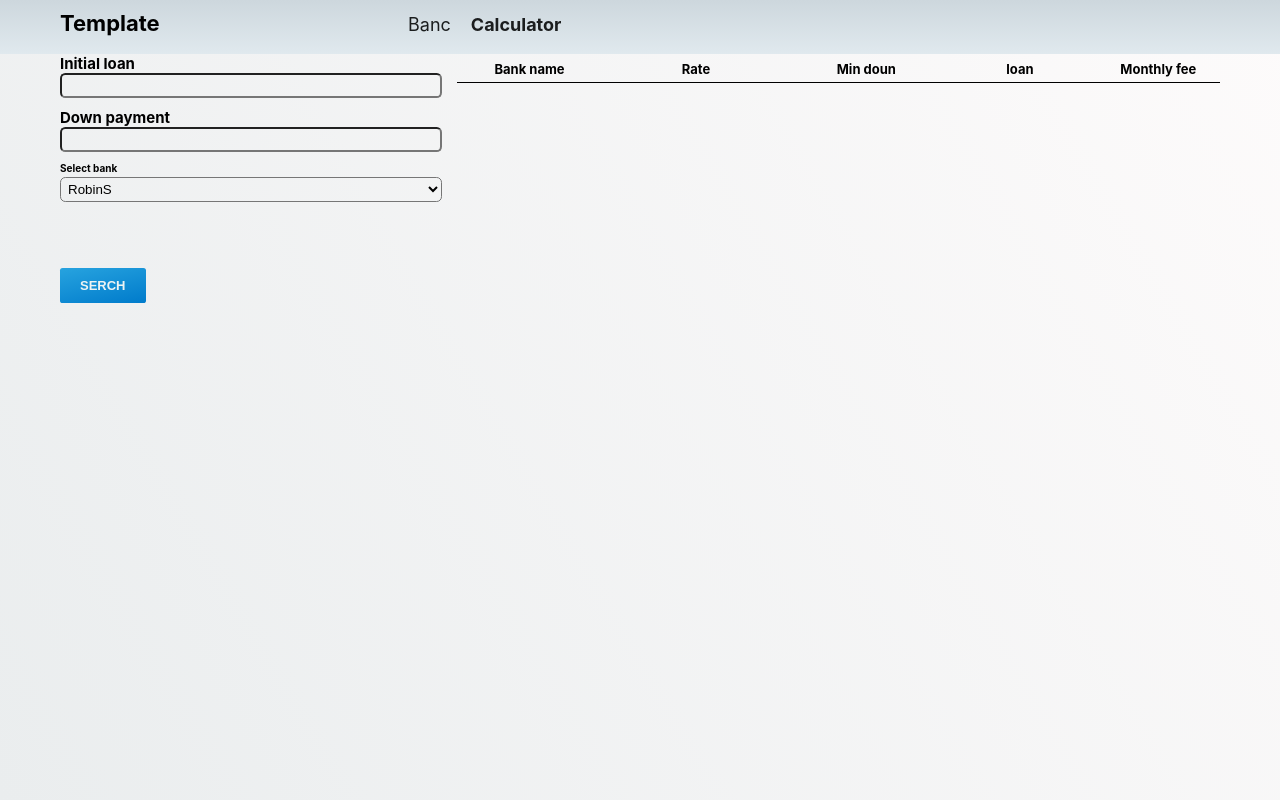
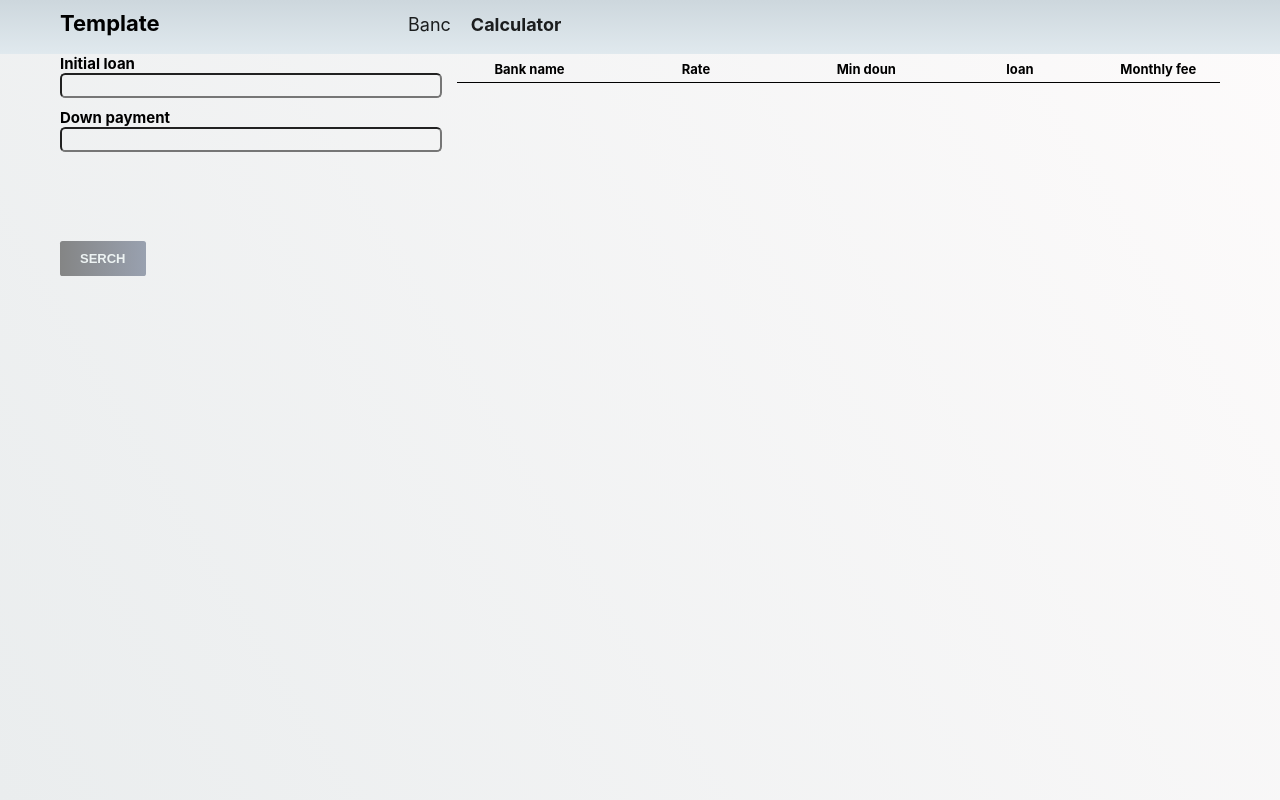
Before and after one commit to sledua/banks-app, a React (Create React App) app: page /calculator in a window 1280 px wide. Built offline with nearby package versions, Linux system fonts and the light colour scheme.

Commit message:
fix:
select component, db ?

```diff
--- a/src/components/Calculator/index.js
+++ b/src/components/Calculator/index.js
@@ -1,9 +1,13 @@
-import React, {useState} from 'react';
+import React, {useEffect, useState} from 'react';
 import './index.scss';
 import Input from '../UI/Input';
 import Button from '../UI/Button';
 import Select from '../UI/Select';
 const Calculator = () => {
+	const [value, setValue] = useState()
+	const [isFormValid, setIsFormValid] = useState(false)
+	const [bank, setBank] = useState({value: ''});
+	//console.log(value)
 	const [inputs, setInputs] = useState({
 		loan: {
 			value: '',
@@ -14,7 +18,7 @@ const Calculator = () => {
 			touched: false,
 			validation: {
 				required: true,
-				minLength: 5
+				minLength: 3
 			}
 		},
 		payment: {
@@ -26,15 +30,44 @@ const Calculator = () => {
 			touched: false,
 			validation: {
 				required: true,
-				minLength: 5
+				minLength: 3
 			}
 		},
 	})
-	const [bank, setBank] = useState({
-		value: 'RobinS'
-	})
-	const onChangeHandler = () => {
+	useEffect(()=>{
+		let isFValid = true;
+		Object.keys(inputs).forEach(name => isFValid = inputs[name].valid && isFValid)
+		setIsFormValid(isFValid)
+	},[inputs])
+	useEffect(() => {
+		const value = JSON.parse(localStorage.getItem('values'));
+		if (value) {
+			setValue(value)
+		}
+	}, [])
 
+	const onChangeHandler = (event, controlInput) => {
+		const forms = {...inputs};
+		const control = {...forms[controlInput]};
+		setInputs((inputs) => ({
+			...inputs,[controlInput]:{...inputs[controlInput], value: event.target.value}
+		}))
+		setInputs((inputs) => ({
+			...inputs,[controlInput]: {...inputs[controlInput], touched : true}
+		}))
+		setInputs((inputs) => ({
+			...inputs,[controlInput]: {...inputs[controlInput], valid: validateControl(event.target.value, control.validation)}
+		}))
+	}
+	const validateControl = (value, validation) => {
+		if(!validation) {
+			return true
+		}
+		let isValid = true;
+		if (validation.minLength) {
+			isValid = value.length >= validation.minLength && isValid
+		}
+		return isValid
 	}
 	const renderInput = () => {
 		return Object.keys(inputs).map((name, index) => {
@@ -53,38 +86,58 @@ const Calculator = () => {
 			)
 		})
 	}
+	const renderSelect = () => {
+		if (value) {
+			const options = Object.keys(value).map((se, index) => {
+				let selectOptions = {
+					value: index,
+					text: value[se][0].banc.value,
+				}
+				return selectOptions;
+			})
+			return (
+					<Select
+						label='Select bank'
+						key={options.value}
+						value={options.value}
+						onChange={selectChengeHendler}
+						options={options}
+					/>
+				)}
+	}
+
 	const renderSore = () => {
+		//забрать перемение after seleck + serch
 
+		//посчитать минимальний взнос
+
+		//посчитать мес платеж
+
+		//собрать статику
 	}
-	const serchHendler = () => {
+	const serchHendler = event => {
+		event.preventDefault()
 
 	}
 	const selectChengeHendler = event => {
-		setBank({value: event.target.value})
+		console.log({value: event.target.value, index: event.target.key})
+		if(!event.target.value){
+			setBank({value: event.target.value})
+		}
+
 	}
 	return (
 		<div className='grid container--calc'>
 			<div className='inputs grid'>
 				<form className='form'>
-				{renderInput()}
-				<Select
-				label='Select bank'
-				value={bank.value}
-				onChange={selectChengeHendler}
-				options={[
-					{text: 'RobinS', value: 1},
-					{text: 'XobinS', value: 2},
-					{text: 'SobinS', value: 3},
-					{text: 'GGobinS', value: 4}
-				]}
-				/>
+					{renderInput()}
+					{renderSelect()}
 				</form>
-
-
 				<div className='group-btn'>
 					<Button
 					onClick={serchHendler}
 					type="primary"
+					disabled={!isFormValid}
 					>Serch</Button>
 				</div>
 			</div>
--- a/src/components/UI/Select/index.js
+++ b/src/components/UI/Select/index.js
@@ -14,7 +14,7 @@ const Select = props => {
 					return(
 						<option
 							key={option.value + index}
-							value={option.value}
+							value={option.text}
 						>
 							{option.text}
 						</option>
```
